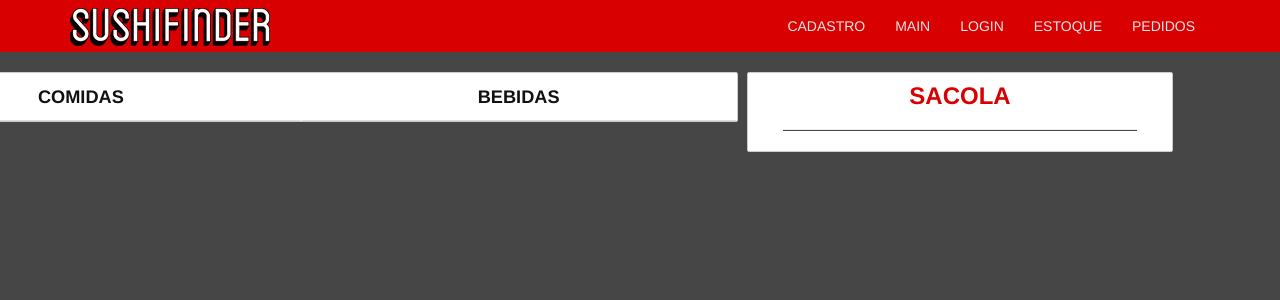
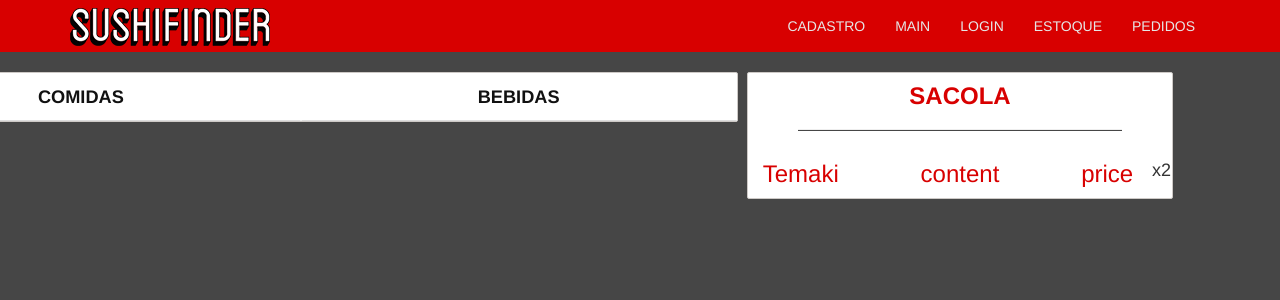
Before and after one commit to andrelr95/sushifinder-ui, an Angular app: page /main in a window 1280 px wide. Shown: the top 300 px of the page. Built offline with nearby package versions, Linux system fonts and the light colour scheme.

Commit message:
Começando Sacola

```diff
--- a/src/app/mocks/produtos-mock.ts
+++ b/src/app/mocks/produtos-mock.ts
@@ -2,6 +2,7 @@ import { Comida } from '../models/comida.model';
 import { INGREDIENTES_COMIDA, INGREDIENTES_TEMAKI, INGREDIENTES_SASHIMI } from './ingredientes-mock';
 import { Bebida } from '../models/bebida.model';
 import { INGREDIENTES_BEBIDA_COCA, INGREDIENTES_BEBIDA_FANTA, INGREDIENTES_BEBIDA_HEINEKEN, INGREDIENTES_BEBIDA_SPRITE } from './ingredientes-mock';
+import { Produto } from '../models/produto.model';
 
 export const COMIDAS: Comida[]  = [
     new Comida('Temaki', 20, true, 'comida', '../../assets/img/temaki.png', INGREDIENTES_TEMAKI),
@@ -15,4 +16,11 @@ export const BEBIDAS: Bebida[] = [
     new Bebida('Fanta', 5, true, 'bebida', '../../assets/img/fanta.png', INGREDIENTES_BEBIDA_FANTA),
     new Bebida('Heineken', 5, true, 'bebida', '../../assets/img/heineken.png', INGREDIENTES_BEBIDA_HEINEKEN),
     new Bebida('Sprite', 5, true, 'bebida', '../../assets/img/sprite.png', INGREDIENTES_BEBIDA_SPRITE)
-];
+]
+
+export const PRODUTOS: Produto[] = [
+    new Comida('Temaki', 20, true, 'comida', '../../assets/img/temaki.png', INGREDIENTES_TEMAKI),
+    new Comida('Hossomaki', 10, true, 'comida', '../../assets/img/hossomaki.png', INGREDIENTES_TEMAKI),
+    new Bebida('Coca-Cola', 5, true, 'bebida', '../../assets/img/Coca.png', INGREDIENTES_BEBIDA_COCA),
+    new Bebida('Fanta', 5, true, 'bebida', '../../assets/img/fanta.png', INGREDIENTES_BEBIDA_FANTA),
+]
--- a/src/app/sushi-main/sushi-carrinho/sushi-carrinho.component.html
+++ b/src/app/sushi-main/sushi-carrinho/sushi-carrinho.component.html
@@ -1,4 +1,16 @@
-<div class="text-center">
+<div class="container-fluid text-center">
     <h3 style="font-weight: bold;">SACOLA</h3>
     <hr class="hr-custom">
+    <div class="row">
+        <div class="col-md-3">
+            <h3>Temaki</h3>
+        </div>
+        <div class="col-md-6">
+            <h3>content</h3>
+        </div>
+        <div class="col-md-2">
+            <h3>price</h3>
+        </div>
+        <div class="col-md-1"><h4>x2</h4></div>
+    </div>
 </div>
--- a/src/app/sushi-main/sushi-carrinho/sushi-carrinho.component.ts
+++ b/src/app/sushi-main/sushi-carrinho/sushi-carrinho.component.ts
@@ -1,4 +1,6 @@
 import { Component, OnInit } from '@angular/core';
+import { Produto } from '../../models/produto.model';
+import { SushiMainService } from '../sushi-main.service';
 
 @Component({
   selector: 'app-sushi-carrinho',
@@ -7,9 +9,19 @@ import { Component, OnInit } from '@angular/core';
 })
 export class SushiCarrinhoComponent implements OnInit {
 
-  constructor() { }
+  selectedProduto: Produto;
+
+  constructor(private sushiMainService: SushiMainService) { }
 
   ngOnInit() {
+    this.sushiMainService.produtoSelected
+      .subscribe(
+        (produto: Produto) => {
+          this.selectedProduto = produto;
+          console.log("PRODUTO SUBSCRIBED", produto);
+        }
+      )
   }
 
+
 }
--- a/src/app/sushi-main/sushi-main-item/sushi-main-item.component.html
+++ b/src/app/sushi-main/sushi-main-item/sushi-main-item.component.html
@@ -8,6 +8,6 @@
     </div>
     <div class="col-md-4 text-center">
         <h3 style="font-weight: bold;">{{produto.preco | currency:'BRL':'symbol':'1.2-2'}}</h3>
-        <button class="btn btn-custom" (click)="onLog()"><span class="glyphicon glyphicon-plus" aria-hidden="true"></span> QUERO!</button>
+        <button class="btn btn-custom" (click)="onSelected()"><span class="glyphicon glyphicon-plus" aria-hidden="true"></span> QUERO!</button>
     </div>
 </li>
--- a/src/app/sushi-main/sushi-main-item/sushi-main-item.component.ts
+++ b/src/app/sushi-main/sushi-main-item/sushi-main-item.component.ts
@@ -1,5 +1,6 @@
 import { Component, OnInit, Input } from '@angular/core';
 import { Produto } from '../../models/produto.model';
+import { SushiMainService } from '../sushi-main.service';
 
 @Component({
   selector: 'app-sushi-main-item',
@@ -10,10 +11,15 @@ export class SushiMainItemComponent implements OnInit {
 
   @Input() produto: Produto;
 
-  constructor() { }
+  constructor(private sushiMainService: SushiMainService) { }
 
   ngOnInit() {
   }
+
+  onSelected(){
+    this.sushiMainService.produtoSelected.emit(this.produto);
+  }
+
   onLog(){
     console.log(this.produto);
   }
--- a/src/app/sushi-main/sushi-main.service.ts
+++ b/src/app/sushi-main/sushi-main.service.ts
@@ -2,11 +2,18 @@ import { Comida } from './../models/comida.model';
 import { Bebida } from './../models/bebida.model';
 import { COMIDAS } from './../mocks/produtos-mock';
 import { BEBIDAS } from './../mocks/produtos-mock';
+import { Produto } from '../models/produto.model';
+import { ItemSacola } from '../models/item-sacola.model';
+import { EventEmitter } from '@angular/core';
+
 
 export class SushiMainService {
 //   ingredientes: Ingrediente[] = INGREDIENTES_COMIDA
+  produtoSelected = new EventEmitter<Produto>();
+
   private bebidaItens: Bebida[] = BEBIDAS;
   private comidaItems: Comida[] = COMIDAS;
+
 
   getComidas(){
     return this.comidaItems.slice();
```
Also changed, not shown: src/app/models/item-sacola.model.ts (added, +12 -0 lines).
